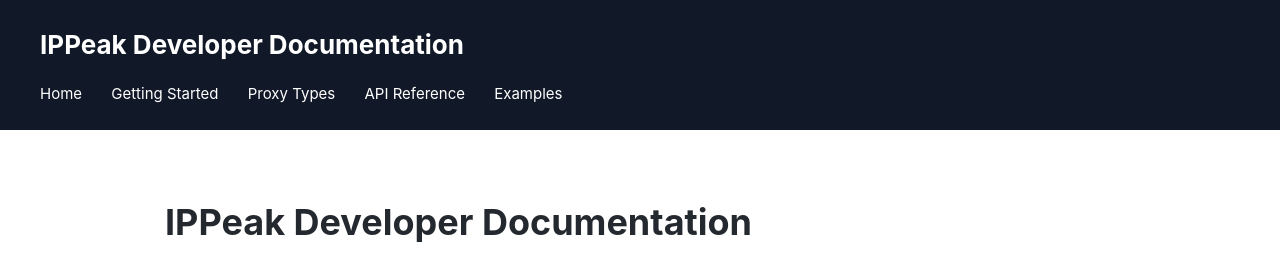
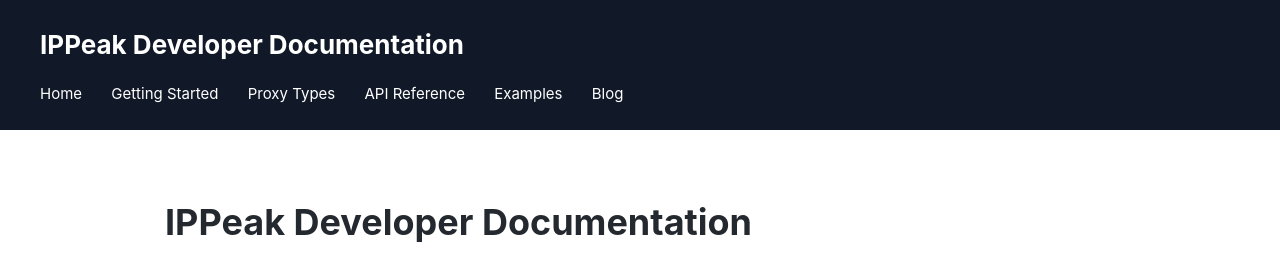
Before and after one commit to IPPeak/IPPeak-Residential-Proxy, a Jekyll site: the page built from docs/index.md, in a window 1280 px wide and 900 px high. Shown: the top 275 px of the window. Built offline with Jekyll 4.4.1, drawn with Linux system fonts in a browser that asks for light colours.

Commit message:
Update default.html

```diff
--- a/docs/_layouts/default.html
+++ b/docs/_layouts/default.html
@@ -293,6 +293,11 @@
 </a>
 
 
+<a href="{{ site.baseurl }}/blog/">
+Blog
+</a>
+
+
 </nav>
 
 
```
